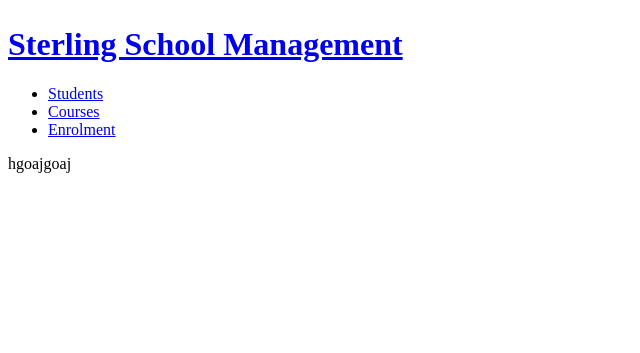
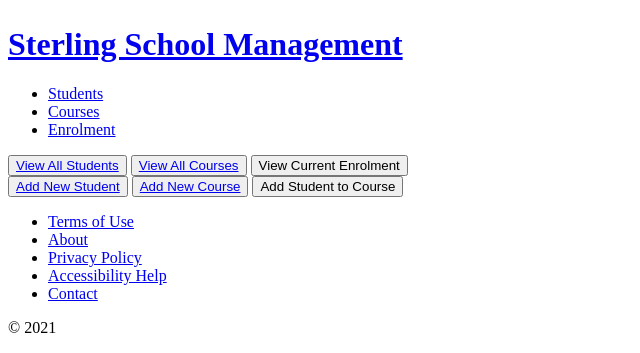
Before and after one commit to sarahclarke-skc/school_management_web_app, a Flask app: page / in a window 1280 px wide. Shown: the part 644-997 px from the top of the page, without its empty margins (0-640 px from the left). Before the commit the page ends 817 px from the top, so only its background shows below. Run offline with Flask 2, Linux system fonts and the light colour scheme.

Commit message:
Added buttons to homepage.

```diff
--- a/school_start_point/templates/base.html
+++ b/school_start_point/templates/base.html
@@ -23,5 +23,27 @@
 
    {% block main %}
    {% endblock %}
+
+   <footer class="footer">
+
+    <ul class="links">
+        <li><a href="#">Terms of Use</a></li>
+        <li><a href="#">About</a></li>
+        <li><a href="#">Privacy Policy</a></li>
+        <li><a href="#">Accessibility Help</a></li>
+        <li><a href="#">Contact</a></li>
+    </ul>
+    <!-- <div class='footer-container'>
+
+            <p>1 Rock House, Paper Avenue, Scissorville</p>
+        <div class='contact'>
+            <p><a href="#">07892 111 222</a></p>
+            <a href="#">rockpaperscissors@rockon.com</a>
+        </div>
+    </div> -->
+
+    <p>© 2021</p>
+
+    </footer>
 </body>
 </html>
--- a/school_start_point/templates/index.html
+++ b/school_start_point/templates/index.html
@@ -1,5 +1,14 @@
 
 {% extends "base.html" %}
 {% block main %}
-<p>hgoajgoaj</p>
+<div id = index-buttons-big>
+    <button><a href="/students">View All Students</a></button>
+    <button><a href="/courses">View All Courses</a></button>
+    <button><a href="/student_courses"></a>View Current Enrolment</button>
+</div>
+<div id = index-buttons-small>
+    <button><a href="/students/new">Add New Student</a></button>
+    <button><a href="/courses/new">Add New Course</a></button>
+    <button><a href="#"></a>Add Student to Course</button>
+</div>
 {% endblock %}
```
